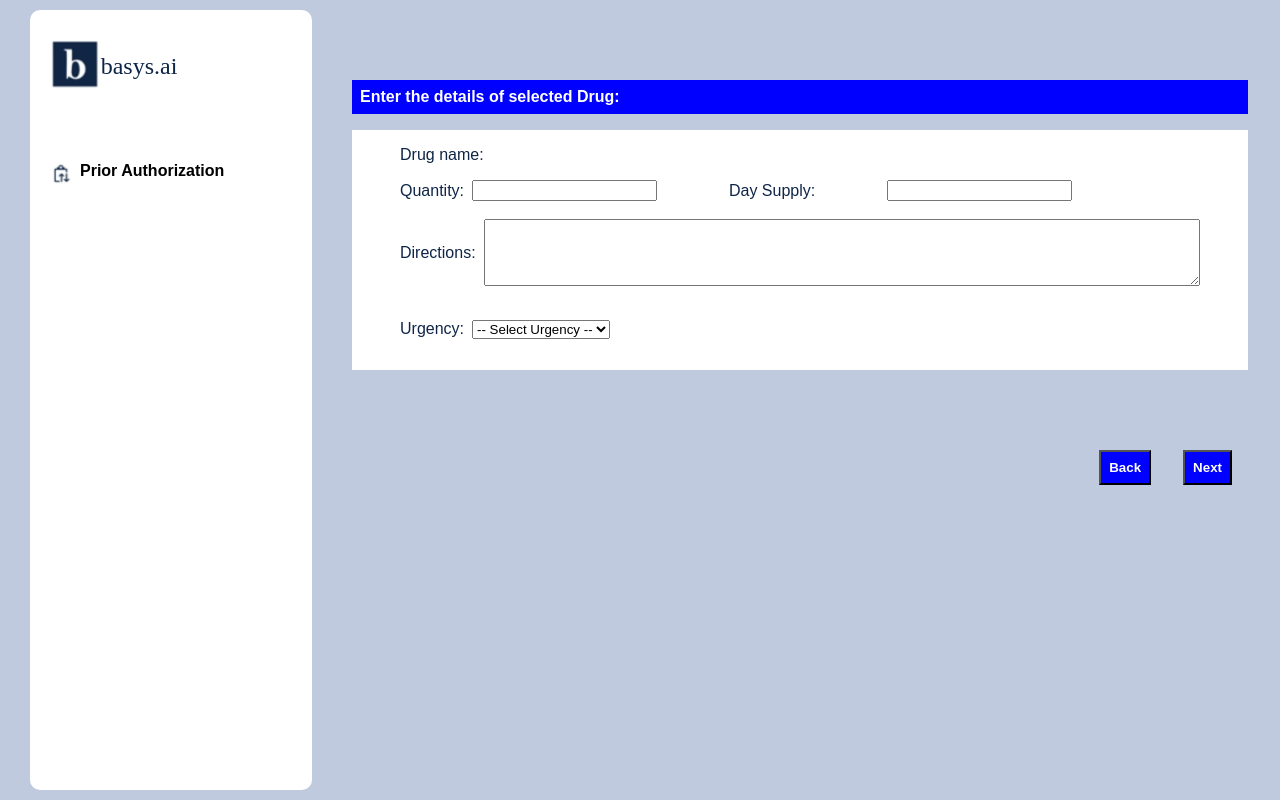
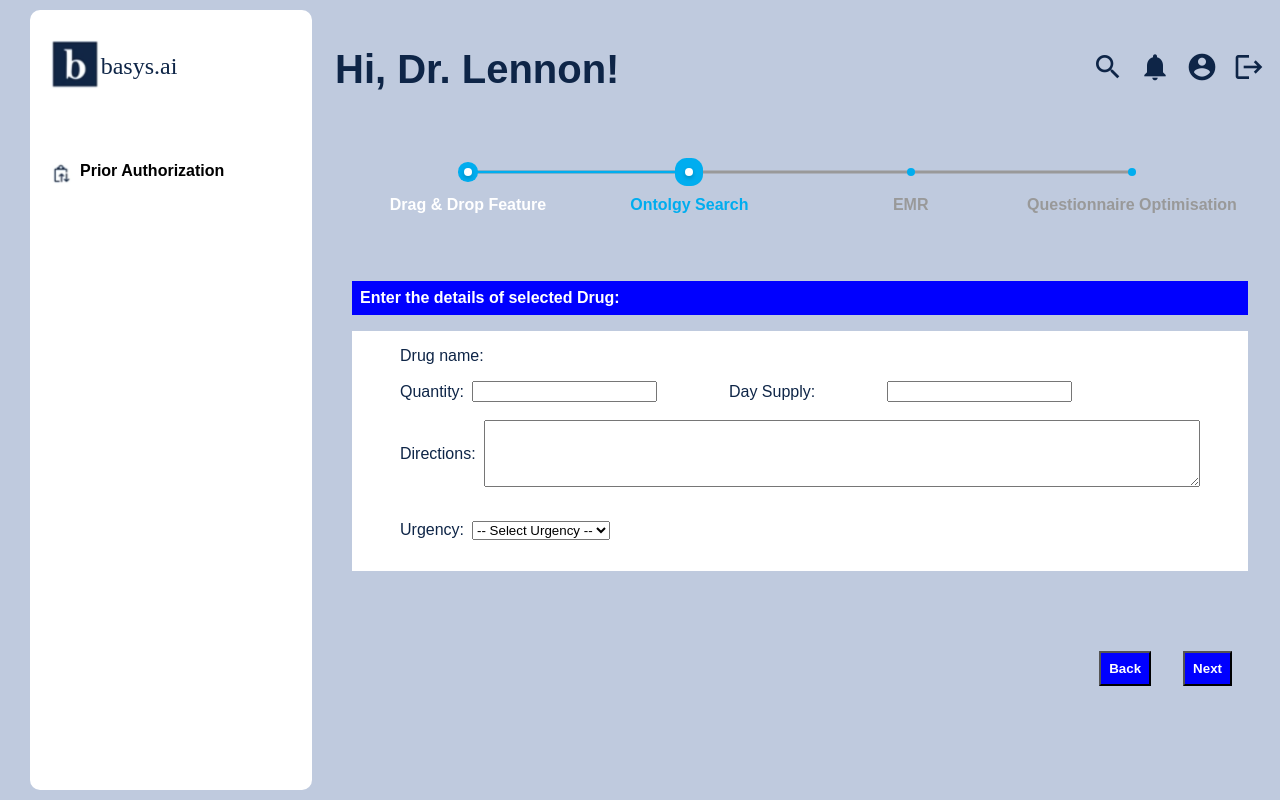
Before and after one commit to JieSun1990/basys-final-task, a React (Create React App) app: page /details in a window 1280 px wide. Built offline with nearby package versions, Linux system fonts and the light colour scheme.

Commit message:
Resolve progress bar

```diff
--- a/src/App.js
+++ b/src/App.js
@@ -7,6 +7,7 @@ import Details from './Components/Details';
 import { useState } from 'react';
 import DragAndDropForm from './Components/DragAndDropForm/DragAndDropForm';
 import Questionnaire from './Components/Questionnaire';
+import Header from './Components/Header';
 
 
 function App() {
@@ -20,7 +21,7 @@ function App() {
           </div>
           <div className='right'>
             <div>
-
+              <Header/>
               <Routes>
                 <Route path='/dragdrop' element={<DragAndDropForm/>} />
                 <Route path='/priorauth' element={<PriorAuth setValue={setValue} />} />
--- a/src/Components/Details.js
+++ b/src/Components/Details.js
@@ -2,6 +2,7 @@ import { Button, Flex, HStack, Spacer } from '@chakra-ui/react';
 import React, { useEffect, useState } from 'react'
 import { Link } from 'react-router-dom';
 import '../Styles/Details.css'
+import ProgressBar2 from './ProgressBar/ProgressBar2';
 function Details({ value, setValue }) {
     const [qty, setQty] = useState('')
     const [day, setDay] = useState('')
@@ -16,6 +17,7 @@ function Details({ value, setValue }) {
 
     return (
         <div>
+            <ProgressBar2/>
             <div className="drugDetail">
                 <p>Enter the details of selected Drug: </p>
                 <div className="details">
--- a/src/Components/DragAndDropForm/DragAndDropForm.js
+++ b/src/Components/DragAndDropForm/DragAndDropForm.js
@@ -3,7 +3,7 @@ import { NavContainer, Container, Draggable } from "./styles";
 import data from "../../utils/patientData";
 import PatientBox from "../PatientBox/PatientBox";
 import { Link } from 'react-router-dom'
-import ProgressBar from "../ProgressBar/ProgressBar.js";
+import ProgressBar1 from "../ProgressBar/ProgressBar1.js";
 const dummyPatient = {
   fname: "",
   lname: "",
@@ -62,26 +62,7 @@ function DragAndDropForm() {
 
   return (
     <Container>
-      <NavContainer>
-        <nav>
-          <strong>Hi, Dr. Lennon!</strong>
-          <ul>
-            <li title="Search">
-              <span class="material-icons">search</span>
-            </li>
-            <li title="Notifications">
-              <span class="material-icons">notifications</span>
-            </li>
-            <li title="Profile">
-              <span class="material-icons">account_circle</span>
-            </li>
-            <li title="Logout">
-              <span class="material-icons">logout</span>
-            </li>
-          </ul>
-        </nav>
-      </NavContainer>
-      <ProgressBar />
+      <ProgressBar1 />
       <div className="box">
 
         <div className="patient-info">
--- /dev/null
+++ b/src/Components/Header.js
@@ -0,0 +1,32 @@
+import React from 'react'
+import { NavContainer, Container, Draggable } from "./DragAndDropForm/styles";
+
+function Header() {
+  return (
+    <div>
+        <Container>
+        <NavContainer>
+        <nav>
+          <strong>Hi, Dr. Lennon!</strong>
+          <ul>
+            <li title="Search">
+              <span class="material-icons">search</span>
+            </li>
+            <li title="Notifications">
+              <span class="material-icons">notifications</span>
+            </li>
+            <li title="Profile">
+              <span class="material-icons">account_circle</span>
+            </li>
+            <li title="Logout">
+              <span class="material-icons">logout</span>
+            </li>
+          </ul>
+        </nav>
+      </NavContainer>
+      </Container>
+    </div>
+  )
+}
+
+export default Header
--- a/src/Components/PriorAuth.js
+++ b/src/Components/PriorAuth.js
@@ -2,6 +2,7 @@ import { Button, Image, Box, Flex, Spacer, VStack, HStack } from '@chakra-ui/rea
 import { Link } from 'react-router-dom'
 import React, { useEffect, useState } from 'react'
 import '../Styles/PriorAuth.css'
+import ProgressBar2 from './ProgressBar/ProgressBar2'
 
 const PriorAuth = ({setValue}) => {
     const [isOpen, setIsOpen] = useState(false);
@@ -18,7 +19,8 @@ const PriorAuth = ({setValue}) => {
     }
     return (
         <div>
-            <h1>Ontology Search</h1>
+            <ProgressBar2/>
+            <br />
             <div className="drugSearch">
                 <p>Enter the Drug Name: </p>
                 <div className="drugInput">
--- a/src/Components/ProgressBar/ProgressBar.js
+++ b/src/Components/ProgressBar/ProgressBar1.js
@@ -1,6 +1,6 @@
 import React from 'react';
 import './styles.css'
-function ProgressBar({value}) {
+function ProgressBar1() {
   return (
     <div id="wrapper">
       <div className="progress">
@@ -9,23 +9,23 @@ function ProgressBar({value}) {
         </div>
         <div className="point point--active">
           <div className="bullet"></div>
-          <label>Step 1</label>
+          <label>Drag & Drop Feature</label>
         </div>
         <div className='point'>
           <div className="bullet"></div>
-          <label>Step 2</label>
+          <label>Ontolgy Search</label>
         </div>
         <div className="point">
           <div className="bullet"></div>
-          <label>Step 3</label>
+          <label>EMR</label>
         </div>
         <div className="point">
           <div className="bullet"></div>
-          <label>Step 4</label>
+          <label>Questionnaire Optimisation</label>
         </div>
       </div>
     </div>
   );
 }
 
-export default ProgressBar;
+export default ProgressBar1;
--- /dev/null
+++ b/src/Components/ProgressBar/ProgressBar2.js
@@ -0,0 +1,31 @@
+import React from 'react';
+import './styles.css'
+function ProgressBar2() {
+  return (
+    <div id="wrapper">
+      <div className="progress">
+        <div className="bar">
+          <div className="bar__fill" style={{ width: '33%' }}></div>
+        </div>
+        <div className="point point--complete">
+          <div className="bullet"></div>
+          <label>Drag & Drop Feature</label>
+        </div>
+        <div className='point point--active'>
+          <div className="bullet"></div>
+          <label>Ontolgy Search</label>
+        </div>
+        <div className="point">
+          <div className="bullet"></div>
+          <label>EMR</label>
+        </div>
+        <div className="point">
+          <div className="bullet"></div>
+          <label>Questionnaire Optimisation</label>
+        </div>
+      </div>
+    </div>
+  );
+}
+
+export default ProgressBar2;
--- /dev/null
+++ b/src/Components/ProgressBar/ProgressBar4.js
@@ -0,0 +1,31 @@
+import React from 'react';
+import './styles.css'
+function ProgressBar4() {
+  return (
+    <div id="wrapper">
+      <div className="progress">
+        <div className="bar">
+          <div className="bar__fill" style={{ width: '100%' }}></div>
+        </div>
+        <div className="point point--complete">
+          <div className="bullet"></div>
+          <label>Drag & Drop Feature</label>
+        </div>
+        <div className='point point--complete'>
+          <div className="bullet"></div>
+          <label>Ontolgy Search</label>
+        </div>
+        <div className="point point--complete">
+          <div className="bullet"></div>
+          <label>EMR</label>
+        </div>
+        <div className="point point--active">
+          <div className="bullet"></div>
+          <label>Questionnaire Optimisation</label>
+        </div>
+      </div>
+    </div>
+  );
+}
+
+export default ProgressBar4;
--- a/src/Components/Questionnaire.js
+++ b/src/Components/Questionnaire.js
@@ -1,5 +1,5 @@
 import React,{useEffect, useState} from "react";
-import ProgressBar from "./ProgressBar/ProgressBar.js";
+import ProgressBar4 from "./ProgressBar/ProgressBar4.js";
 
 
 function Questionnaire(){
@@ -79,7 +79,7 @@ function Questionnaire(){
     }
     return (
         <div>
-            <ProgressBar />
+            <ProgressBar4 />
             <div id="questionnaire">
                 <div>
                     <span style={{fontSize:"25px",textDecoration:"underline",textUnderlineOffset: "5px"}}>Complete all the applicable sections of the below Questionnaire ( <span style={{color:"red"}}>*</span> Mandatory )</span>
```
Also changed, not shown: src/Components/ProgressBar/ProgressBar3.js (added, +31 -0 lines).
